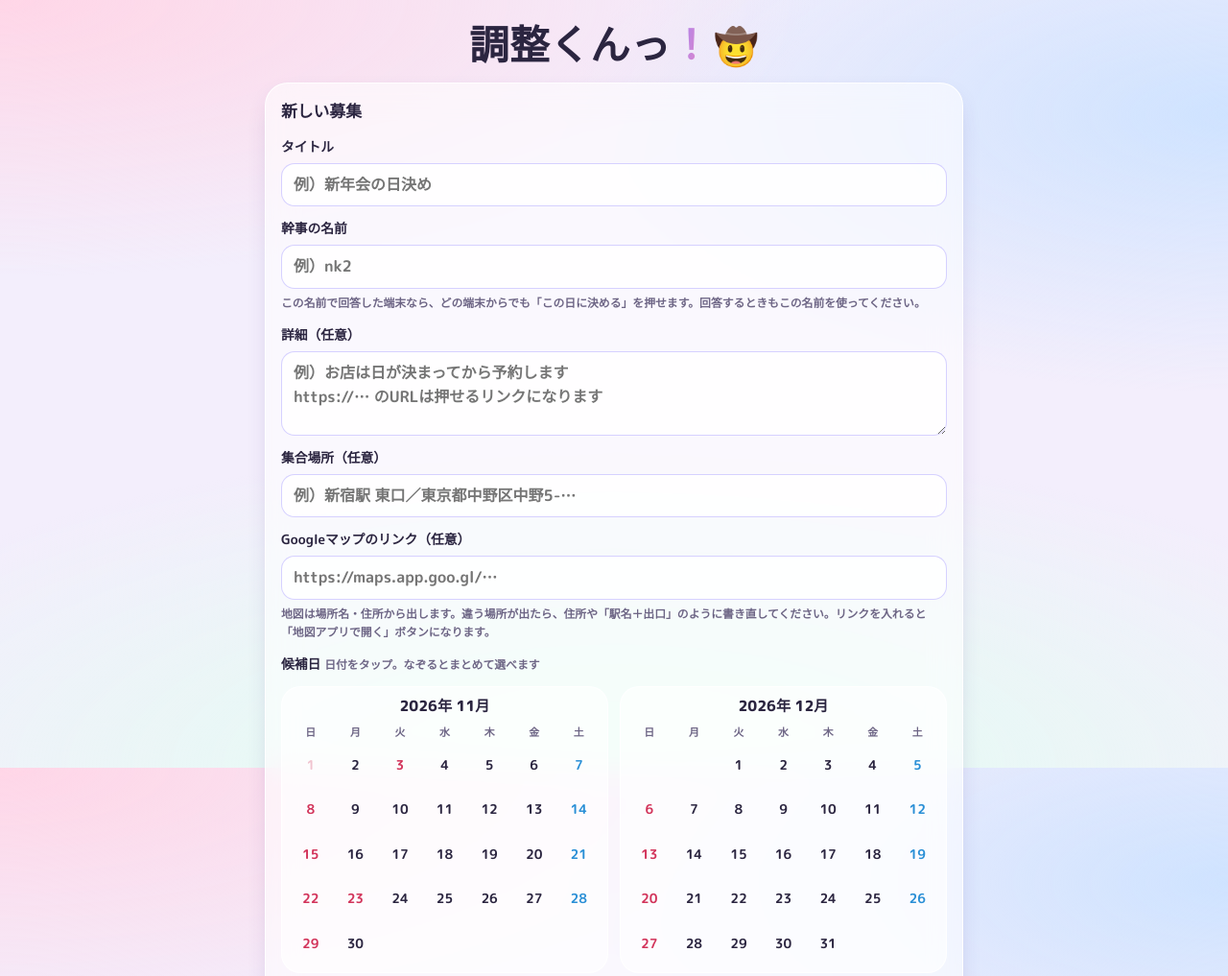
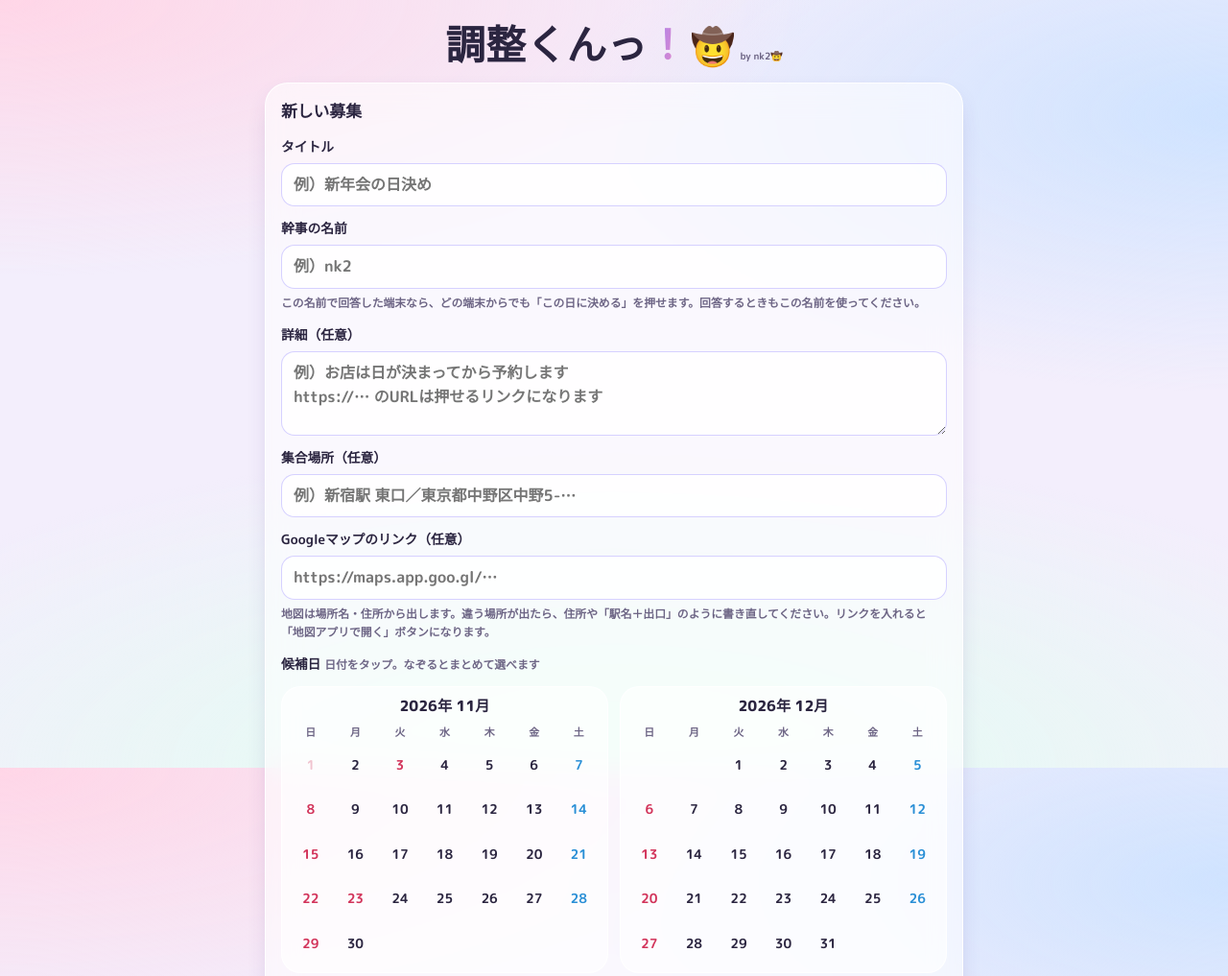
Before and after one commit to b0544109-nk2/chousei-kun, a plain HTML site: page index.html in a window 1280 px wide. Shown: the top 1017 px of the page at 96% size. Drawn offline with Linux system fonts and the light colour scheme.

Commit message:
タイトルの横に小さく by nk2🤠
Co-Authored-By: Claude Opus 5.5 <noreply@anthropic.com>

```diff
--- a/index.html
+++ b/index.html
@@ -495,6 +495,7 @@
   @media (prefers-reduced-motion:reduce){.rainbow,tr.dec th.hd button,tr.dec th.hd button .dlabel>span:first-child{animation:none}}
   .done-confirm{display:flex;flex-direction:column;gap:8px;font-size:.8rem;font-weight:700;color:#c0304f;background:#ffe9ee;border-radius:14px;padding:10px 12px;width:100%}
   h1 .cowboy{-webkit-text-fill-color:initial;margin-left:.08em;font-size:.9em}
+  h1 .by{font-family:var(--f-body,inherit);font-size:.62rem;font-weight:700;letter-spacing:0;color:var(--muted);margin-left:.5em;white-space:nowrap;-webkit-text-fill-color:initial}
   .addbox{background:rgba(255,255,255,.5);border:1px solid var(--glass-edge);border-radius:16px;padding:8px 12px}
   .addbox>summary{cursor:pointer;font-weight:800;font-size:.9rem}
   .addbox[open]{display:flex;flex-direction:column;gap:10px}
@@ -585,7 +586,7 @@
 <body>
 <div class="wrap">
   <header>
-    <h1>調整くんっ<span class="dot">！</span><span class="cowboy" aria-hidden="true">🤠</span></h1>
+    <h1>調整くんっ<span class="dot">！</span><span class="cowboy" aria-hidden="true">🤠</span><small class="by">by nk2🤠</small></h1>
     <span class="demo-note" id="demoNote" hidden>見本データで動いています（送信はされません）</span>
   </header>
 
```
